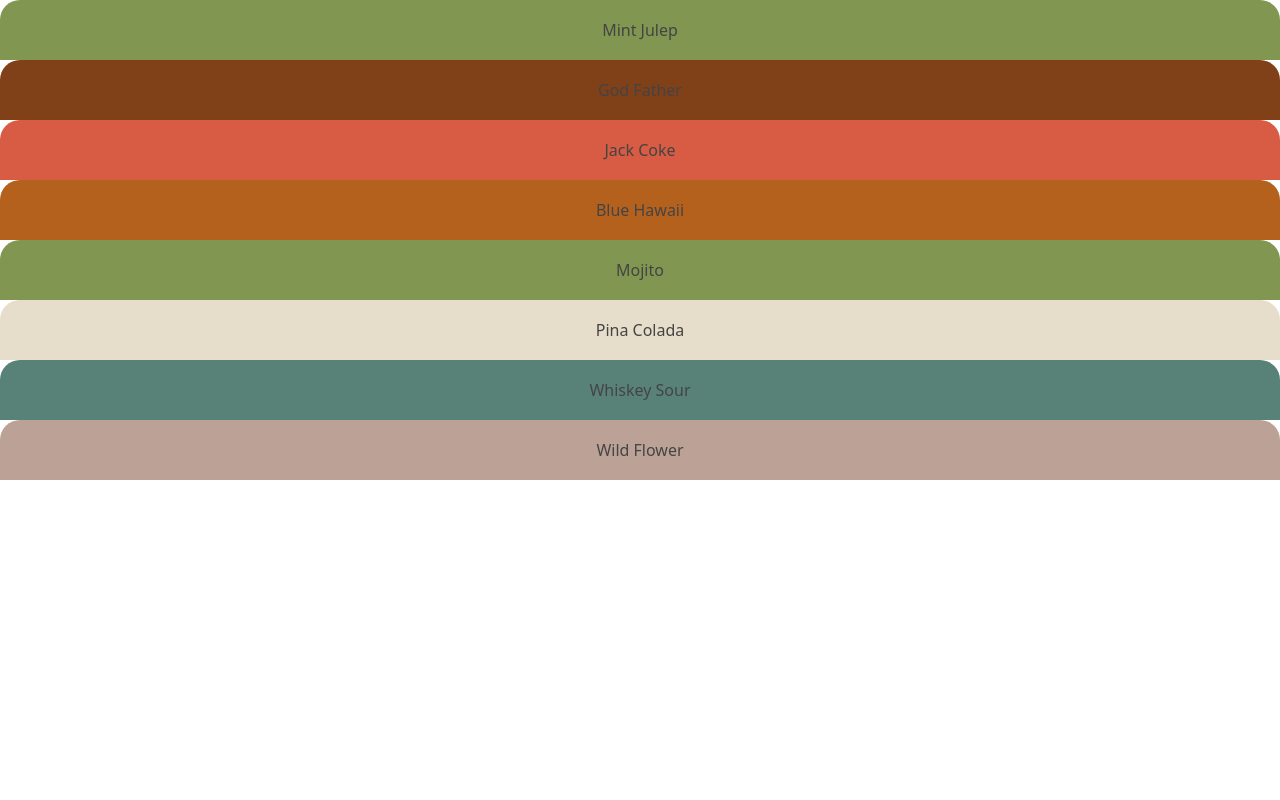
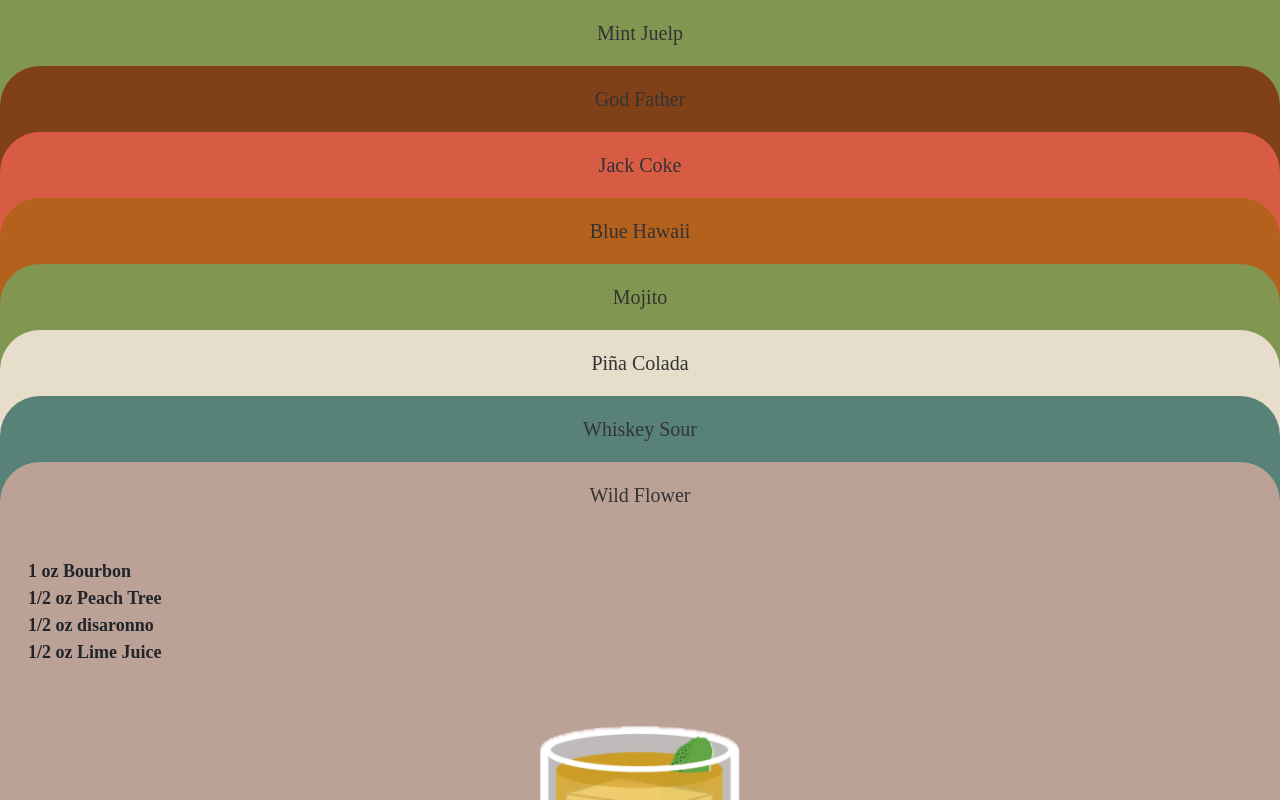
Before and after one commit to ChulChong/Chultender, a React (Create React App) app: page /Hometender in a window 1280 px wide. Shown: the top 800 px of the page. Built offline with nearby package versions, Linux system fonts and the light colour scheme.

Commit message:
styling update, main page update

```diff
--- /dev/null
+++ b/src/Layout.css
@@ -0,0 +1,19 @@
+p {
+  padding: 400px;
+  text-align: center;
+  font-size: 30px;
+}
+.main {
+  background-color: rgb(10, 23, 121);
+  text-align: center;
+  height: 1000px;
+}
+.img {
+  width: 200px;
+  margin-top: 250px;
+  margin-bottom: 30px;
+}
+
+.link {
+  font-size: 20px;
+}
--- a/src/Layout.js
+++ b/src/Layout.js
@@ -1,15 +1,23 @@
 import { Link } from "react-router-dom";
 import { useMediaQuery } from "react-responsive";
+import "./Layout.css";
+import bartender from "../src/image/5145974.png";
+
 const Layout = () => {
   const isDesktopOrLaptop = useMediaQuery({ query: "(min-width: 1224px)" });
   const isTabletOrMobile = useMediaQuery({ query: "(max-width: 1224px)" });
   return (
     <div>
-      {isDesktopOrLaptop && <p>Desktop no bueno</p>}
+      {isDesktopOrLaptop && <p>This app is does not support desktop</p>}
       {isTabletOrMobile && (
-        <nav>
-          <Link to="/Hometender">Welcome to Hometender</Link>
-        </nav>
+        <div className="main">
+          <img className="img" src={bartender} alt=""></img>
+          <nav>
+            <Link className="link" to="/Hometender">
+              Welcome to Hometender
+            </Link>
+          </nav>
+        </div>
       )}
     </div>
   );
--- a/src/components/Helper.js
+++ b/src/components/Helper.js
@@ -1,17 +1,22 @@
-import $ from "jquery";
-
 const Helper = () => {
   var acc = document.getElementsByClassName("accordion");
   var i;
 
   for (i = 0; i < acc.length; i++) {
+    if (acc[i].id === "wildflower") {
+      var panel = acc[i].nextElementSibling;
+      panel.style.maxHeight = panel.scrollHeight + 50 + "px";
+      panel.style.height = panel.scrollHeight + 50 + "px";
+    }
+
     acc[i].addEventListener("click", function () {
       this.classList.toggle("active");
       var panel = this.nextElementSibling;
       if (panel.style.maxHeight) {
         panel.style.maxHeight = null;
       } else {
-        panel.style.maxHeight = panel.scrollHeight + "px";
+        panel.style.maxHeight = panel.scrollHeight + 50 + "px";
+        panel.style.height = panel.scrollHeight + 50 + "px";
       }
     });
   }
--- a/src/components/Hometender.css
+++ b/src/components/Hometender.css
@@ -1,14 +1,16 @@
 /* Style the buttons that are used to open and close the accordion panel */
 .accordion {
-  color: #444;
+  color: rgb(51, 51, 51);
   cursor: pointer;
+  font-size: 20px;
   padding: 18px;
   width: 100%;
   text-align: center;
   border: none;
   outline: none;
   transition: 0.9s;
-  border-radius: 20px 20px 0px 0px;
+  font-family: Lobster;
+  border-radius: 40px 40px 0 0;
 }
 
 /* Add a background color to the button if it is clicked on (add the .active class with JS), and when you move the mouse over it (hover) */
@@ -19,29 +21,32 @@
 
 /* Style the accordion panel. Note: hidden by default */
 .panel {
+  font-family: "News Cycle";
   padding: 0 18px;
   max-height: 0;
   overflow: hidden;
-  transition: max-height 0.3s ease-out;
+  height: 100%;
+  transition: max-height 0.2s ease-out;
 }
-
 .outer {
+  background-color: #819651;
 }
 
 .ingredients {
   margin-top: 30px;
   margin-left: 10px;
   text-align: left;
-  font-size: 16px;
+  font-size: 18px;
+  font-weight: bold;
 }
 .details {
   font-size: 15px;
   text-align: left;
-  padding: 10px;
+  padding: 30px;
 }
 .picture {
-  width: 200px;
-  height: 290px;
+  width: 150px;
+  height: 250px;
   text-align: center;
 }
 .picture-wrapper {
@@ -49,45 +54,44 @@
   text-align: center;
 }
 
-#mintjulep {
+#mintjulep,
+.outer#godfather,
+#mojito,
+.outer#pinacolada {
   background-color: #819651;
 }
 
-#godfather {
+#godfather,
+.outer#jackcoke {
   background-color: #814118;
 }
 
 .picture#godfather {
-  height: 220px;
+  height: 180px;
 }
 
-#jackcoke {
+#jackcoke,
+.outer#bluehawaii {
   background-color: #d85b43;
 }
 
-.picture#jackcoke {
+.picture#jackcoke,
+.picture#mojito {
   height: 300px;
-  width: 150px;
 }
 
-#bluehawaii {
+#bluehawaii,
+.outer#mojito {
   background-color: #b4611e;
 }
 
-#mojito {
-  background-color: #819651;
-}
-
-.picture#mojito {
-  height: 300px;
-  width: 150px;
-}
-
-#pinacolada {
+#pinacolada,
+.outer#whiskeysour {
   background-color: #e6ddcb;
 }
 
-#whiskeysour {
+#whiskeysour,
+.outer#wildflower {
   background-color: #588278;
 }
 
--- a/src/components/Hometender.js
+++ b/src/components/Hometender.js
@@ -17,19 +17,19 @@ function Hometender() {
 
   const listItems = recipes.map((drink) => (
     <div key={drink.id}>
-      <div class="outer">
-        <button class="accordion" id={drink.id}>
+      <div className="outer" id={drink.id}>
+        <button className="accordion" id={drink.id}>
           {drink.name}
         </button>
-        <div class="panel" id={drink.id}>
-          <div class="ingredients" id={drink.id}>
+        <div className="panel" id={drink.id}>
+          <div className="ingredients" id={drink.id}>
             <div>{dummyDataLoop(drink.ingredients)}</div>
           </div>
-          <div class="details" id={drink.id}>
+          <div className="details" id={drink.id}>
             {drink.details}
           </div>
-          <div class="picture-wrapper" id={drink.id}>
-            <img class="picture" src={drink.image} id={drink.id} alt="" />
+          <div className="picture-wrapper" id={drink.id}>
+            <img className="picture" src={drink.image} id={drink.id} alt="" />
           </div>
         </div>
       </div>
--- a/src/components/Recipes.js
+++ b/src/components/Recipes.js
@@ -10,7 +10,7 @@ import wildflower from "../image/WildFlower.png";
 export const recipes = [
   {
     id: "mintjulep",
-    name: "Mint Julep",
+    name: "Mint Juelp",
     ingredients: ["1 1/8 oz Scotch", "1 1/8 oz Disaronno"],
     details:
       "Muddle the mint leaves and simple syrup in the bottom of a rocks glass or julep cup. Be brief and gentle; abrasive muddling will turn the mint bitter. Add crushed ice and bourbon to the glass, stirring until the glass frosts. Top with more ice, and serve with a straw and mint sprig to tickle your nose.",
@@ -36,7 +36,7 @@ export const recipes = [
     name: "Blue Hawaii",
     ingredients: [
       "1 1/2 oz White Rum",
-      "1 oz Blue Curaco",
+      "1 oz Blue Curaço",
       "1 oz Sweet & sour Mix",
       "4 oz Pineapple Juice",
     ],
@@ -59,7 +59,7 @@ export const recipes = [
   },
   {
     id: "pinacolada",
-    name: "Pina Colada",
+    name: "Piña Colada",
     ingredients: [
       "1 oz White Rum",
       "3 oz Pineapple Juice",
```
Also changed, not shown: src/image/5145974.png (added).
